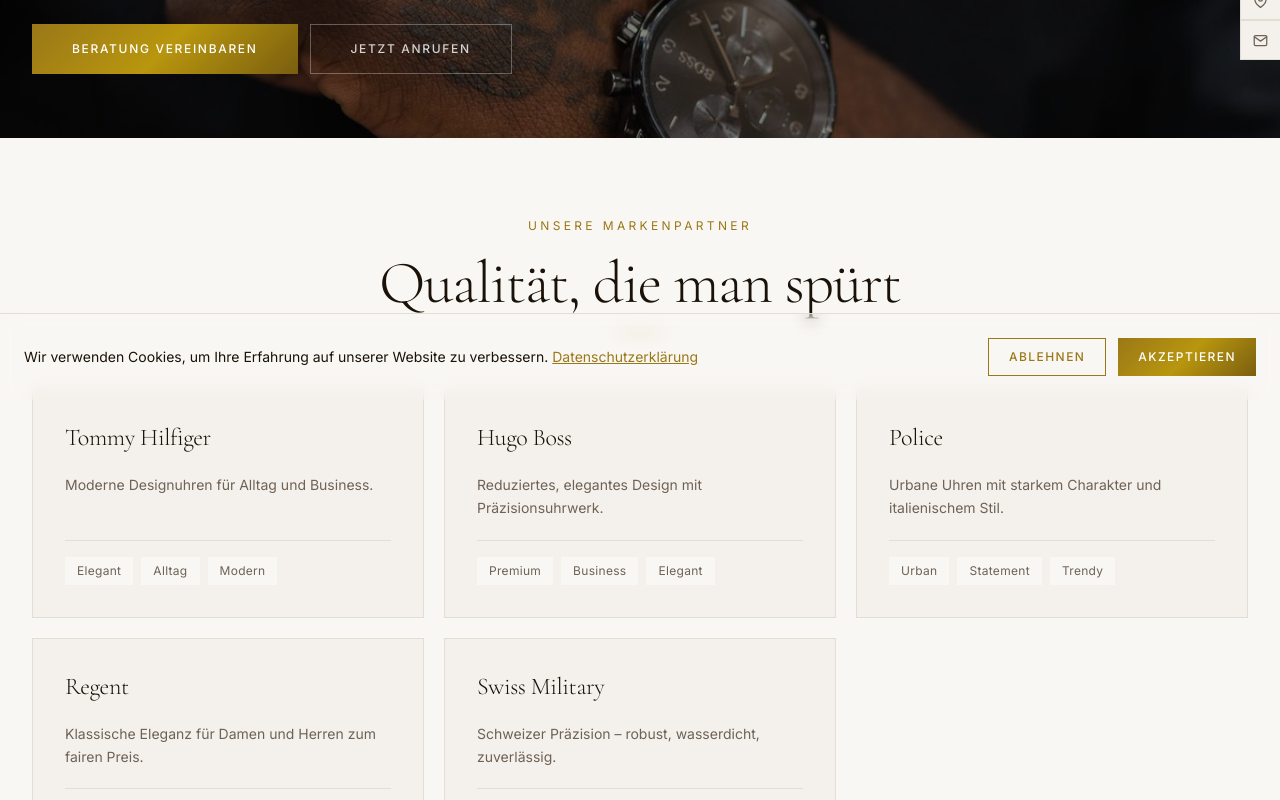
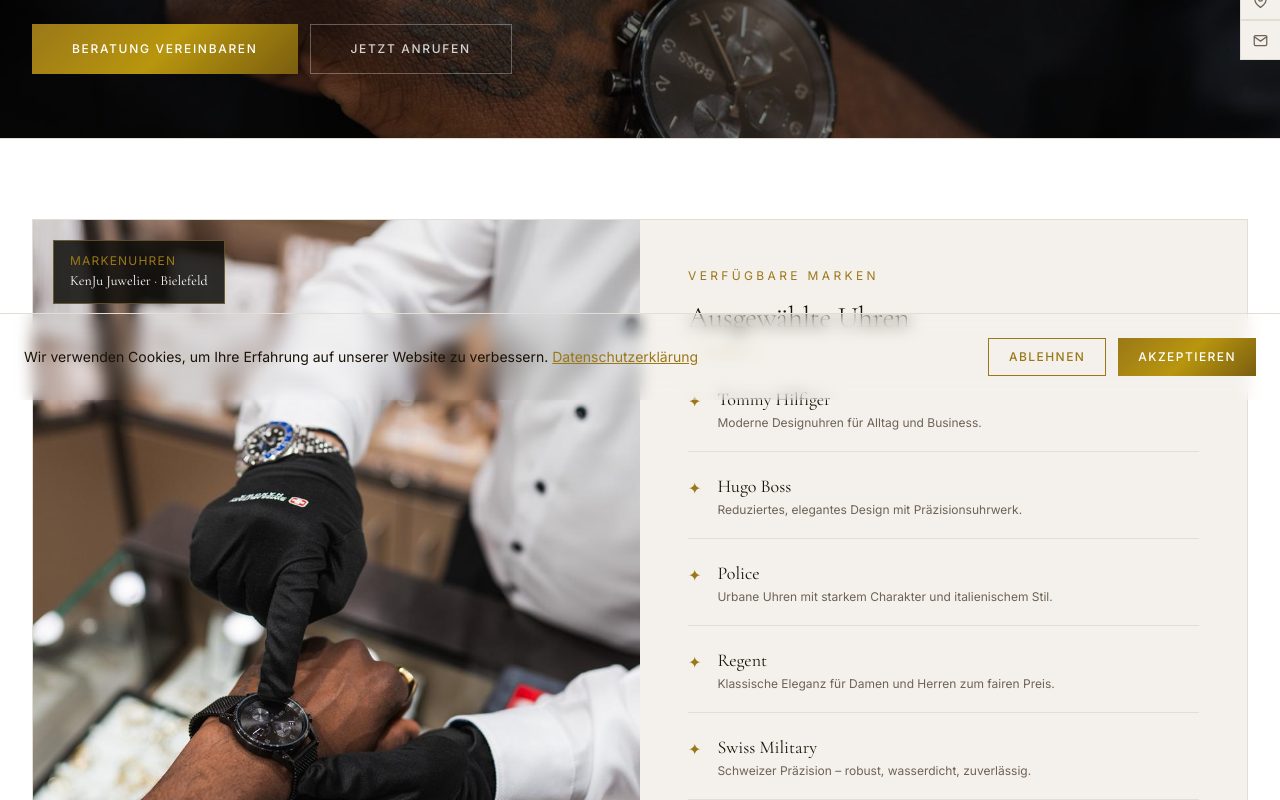
Before and after one commit to Rabi-dev1/Kenju-Juwelier, a Next.js app: page /uhren in a window 1280 px wide. Shown: the part 400-1200 px from the top of the page. Built offline with nearby package versions, Linux system fonts and the light colour scheme.

Commit message:
Uhren: Markenpartner-Sektion entfernt; Schmuck: Hero-Text kuerzer, Bild brillant-set-luxus

```diff
--- a/app/ringe/page.tsx
+++ b/app/ringe/page.tsx
@@ -37,9 +37,9 @@
   return (
     <>
       <CategoryHero
-        title="Schmuck aus Gold & mit Brillanten bei KenJu Juwelier Bielefeld"
+        title="Schmuck bei KenJu Juwelier Bielefeld"
         subtitle="Gold · Brillanten · Leidenschaft"
-        description="Entdecken Sie hochwertige Memory-Ringe, Solitär-Ringe, Anhänger, Armbänder, Ketten, Ohrstecker, Kreuze und Brillantschmuck in 585 Gelbgold, Weißgold und Roségold. Zeitlose Designs, hochwertige Verarbeitung und persönliche Beratung für besondere Momente."
+        description="Memory-Ringe, Solitär-Ringe, Anhänger, Ketten, Ohrstecker & Brillantschmuck – in 585 Gelbgold, Weißgold und Roségold."
         imageSrc="/images/ringe.jpg"
         imageAlt="Schmuck KenJu Juwelier Bielefeld"
         breadcrumb="Schmuck"
@@ -73,7 +73,7 @@
             {/* Bild */}
             <div className="relative min-h-[420px] lg:min-h-0 overflow-hidden group" style={{ background: 'var(--kj-surface)' }}>
               <Image
-                src="/images/brillantring-cluster-gelb.jpg"
+                src="/images/brillant-set-luxus.jpg"
                 alt="Brillantschmuck KenJu Juwelier Bielefeld"
                 fill
                 sizes="(max-width: 1024px) 100vw, 50vw"
--- a/app/uhren/page.tsx
+++ b/app/uhren/page.tsx
@@ -65,41 +65,6 @@
             <a href="tel:+4917663284312" className="btn-outline-gold" style={{ fontSize: '0.75rem', letterSpacing: '0.14em', padding: '1rem 2.5rem', borderColor: 'rgba(255,255,255,0.3)', color: 'rgba(255,255,255,0.8)' }}>
               Jetzt anrufen
             </a>
-          </div>
-        </div>
-      </section>
-
-      {/* ── MARKEN ───────────────────────────────────────── */}
-      <section className="py-20" style={{ backgroundColor: 'var(--kj-surface)' }}>
-        <div className="max-w-7xl mx-auto px-4 sm:px-6 lg:px-8">
-          <div className="text-center mb-14">
-            <p className="section-subtitle mb-4">Unsere Markenpartner</p>
-            <h2 className="section-title mb-4">Qualität, die man spürt</h2>
-            <div className="divider-gold mx-auto" />
-          </div>
-
-          <div className="grid grid-cols-1 sm:grid-cols-2 lg:grid-cols-3 gap-5">
-            {brands.map((brand) => (
-              <div
-                key={brand.name}
-                className="p-8 flex flex-col gap-5 transition-all duration-300 hover:-translate-y-1 hover:shadow-xl"
-                style={{ background: 'var(--kj-card)', border: '1px solid var(--kj-border)' }}
-              >
-                <h3 className="font-serif text-2xl font-light" style={{ color: 'var(--kj-text)' }}>
-                  {brand.name}
-                </h3>
-                <p className="font-sans text-sm leading-relaxed flex-1" style={{ color: 'var(--kj-muted)' }}>
-                  {brand.desc}
-                </p>
-                <div className="flex flex-wrap gap-2 pt-4" style={{ borderTop: '1px solid var(--kj-border)' }}>
-                  {brand.tags.map((tag) => (
-                    <span key={tag} className="font-sans text-xs px-3 py-1.5 tracking-wide" style={{ background: 'var(--kj-surface)', color: 'var(--kj-muted)' }}>
-                      {tag}
-                    </span>
-                  ))}
-                </div>
-              </div>
-            ))}
           </div>
         </div>
       </section>
```
